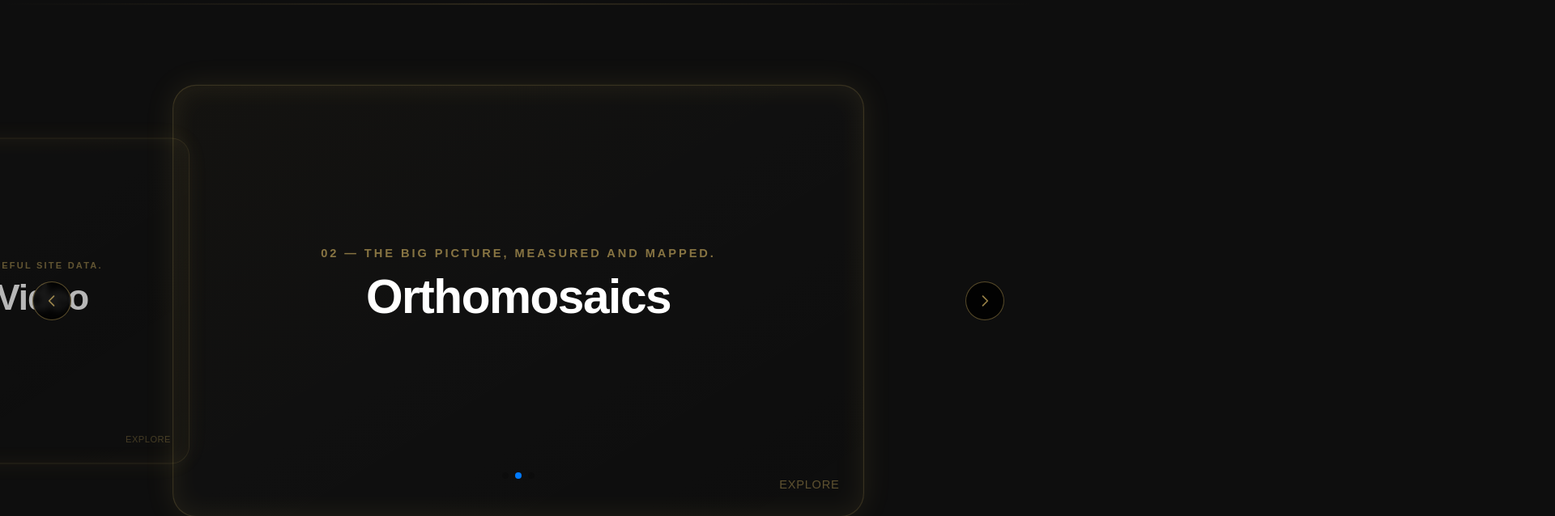
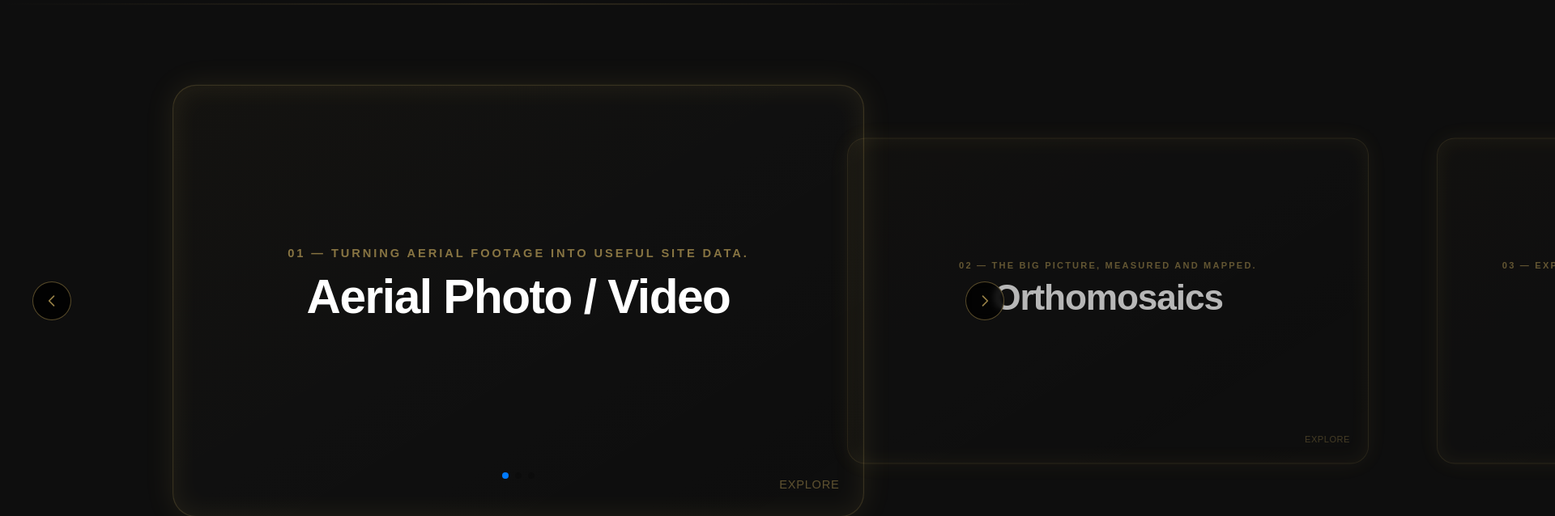
Before and after one commit to Eragon2324/Drone-Site-Final, a React (Vite) app: page / in a window 1280 px wide. Shown: the part 660-1298 px from the top of the page at 81% size, 1920 px wide, since content can reach past the window. Built offline with nearby package versions, Linux system fonts and the light colour scheme.

Commit message:
Remove infinite loop - simple 1-2-3 linear scroll carousel

```diff
--- a/src/components/ServiceSlider.tsx
+++ b/src/components/ServiceSlider.tsx
@@ -47,18 +47,15 @@ export default function ServiceSlider() {
                   modules={[Pagination, Keyboard]}
                   slidesPerView="auto"
                   centeredSlides={true}
-                  loop={true}
-                  loopedSlides={content.services.length}
-                  loopAdditionalSlides={2}
+                  loop={false}
                   spaceBetween={28}
                   speed={700}
                   grabCursor={true}
-                  roundLengths={true}
                   initialSlide={0}
                   keyboard={{ enabled: true, onlyInViewport: true }}
                   pagination={{ clickable: true }}
                   onSwiper={(s) => (swiperRef.current = s)}
-                  onSlideChange={(s) => setActiveIndex(s.realIndex)}
+                  onSlideChange={(s) => setActiveIndex(s.activeIndex)}
                   className="services-home-carousel"
                 >
                   {content.services.map((service) => (
```
